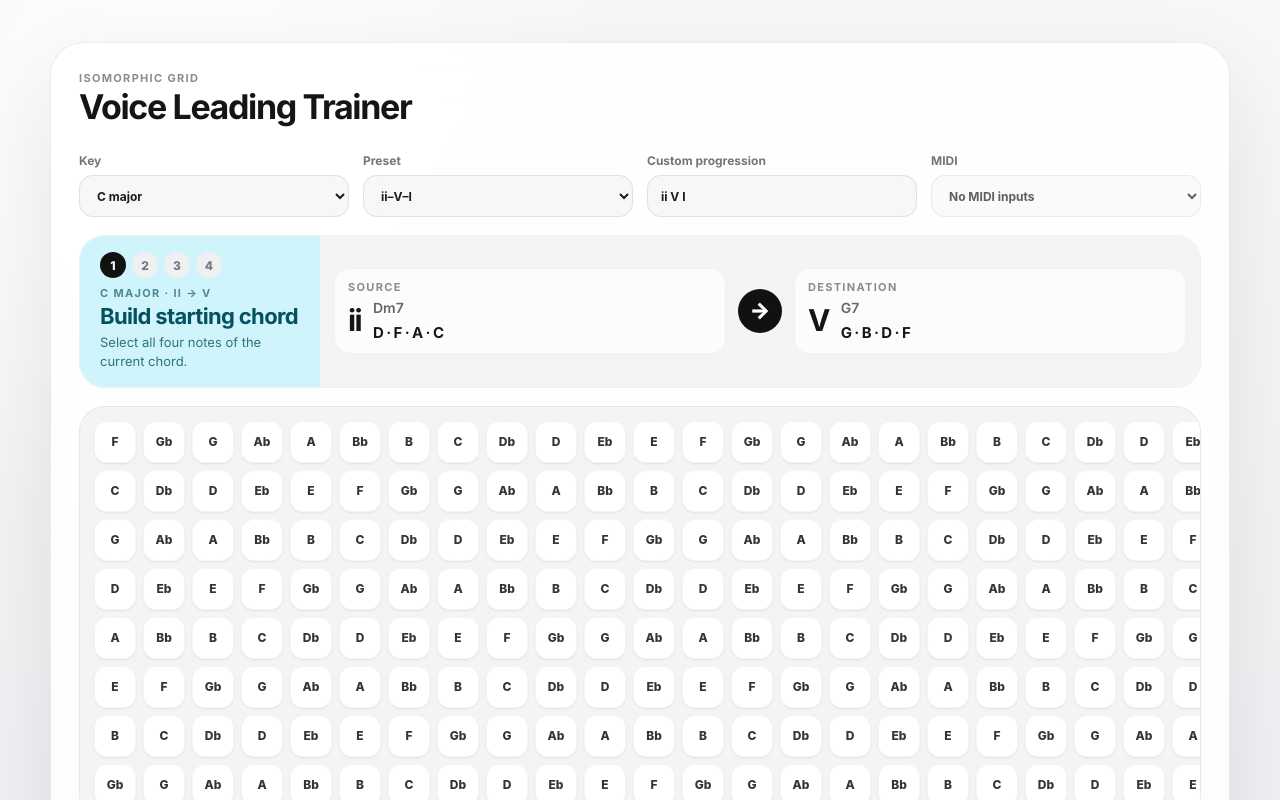
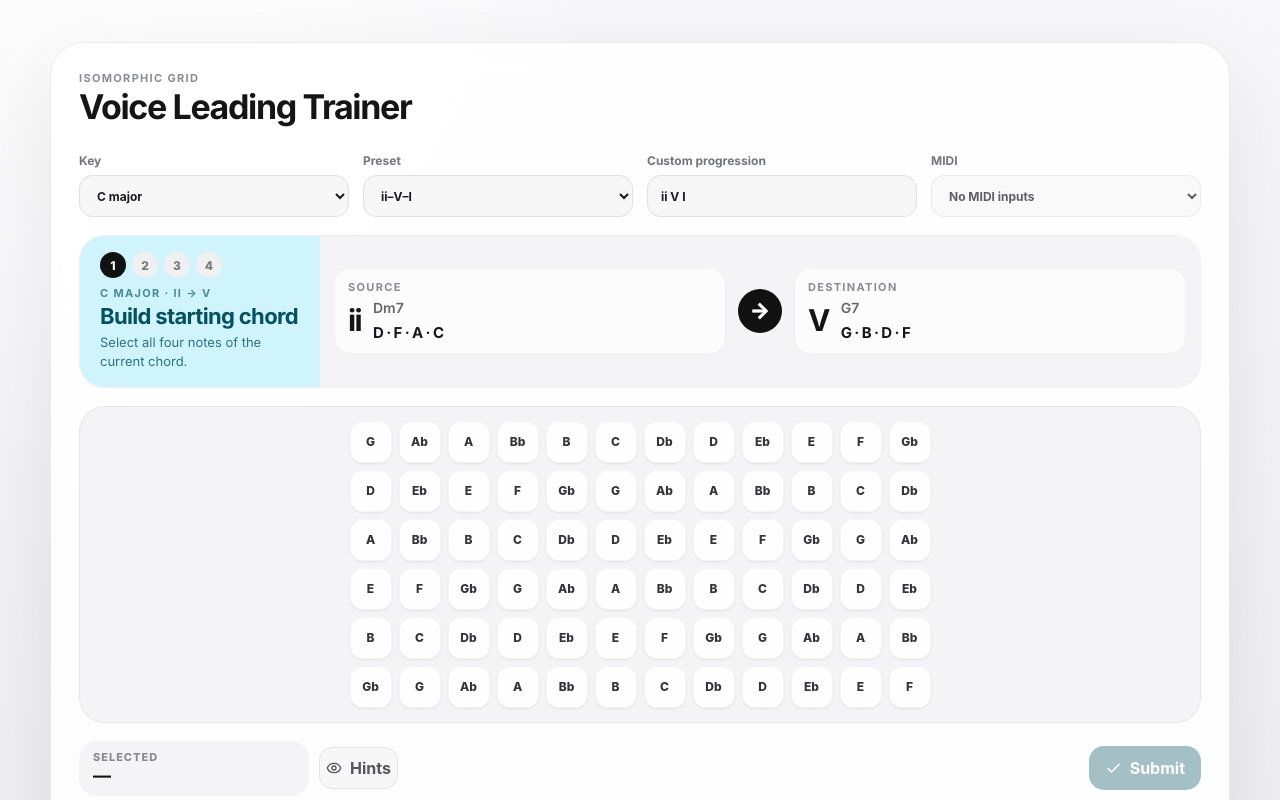
Before and after one commit to kazemio/isoflow, a React (Vite) app: page / in a window 1280 px wide. Shown: the top 800 px of the page. Built offline with nearby package versions, Linux system fonts and the light colour scheme.

Commit message:
Holding notes in MIDI mode will auto-click Submit

```diff
--- a/src/App.jsx
+++ b/src/App.jsx
@@ -79,7 +79,7 @@ function buildChordsForKey(key) {
   );
 }
 
-function buildGrid(rows = 8, cols = 25, startNote = 6) {
+function buildGrid(rows = 6, cols = 12, startNote = 6) {
   const grid = [];
 
   for (let visualRow = 0; visualRow < rows; visualRow++) {
@@ -230,7 +230,7 @@ function App() {
   const midiNoteOnRef = useRef(null);
   const midiNoteOffRef = useRef(null);
   const [midiHeldCells, setMidiHeldCells] = useState([]);
-  const [midiArmed, setMidiArmed] = useState(true);
+  const advanceRef = useRef(null);
 
   const midiPlayMode = Boolean(selectedMidiInputId);
 
@@ -396,9 +396,7 @@ function App() {
     lastMidiCellRef.current = cell;
     refreshMidiHeldCells();
 
-    if (!midiPlayMode) {
-      selectCell(cell, { ignoreMax: true });
-    }
+    selectCell(cell, { ignoreMax: true });
   }
 
   function onMidiNoteOff(noteNumber) {
@@ -409,7 +407,7 @@ function App() {
     refreshMidiHeldCells();
 
     const cell = GRID.flat().find((c) => c.id === id);
-    if (cell && !midiPlayMode) deselectCell(cell);
+    if (cell) deselectCell(cell);
   }
 
   midiNoteOnRef.current = onMidiNoteOn;
@@ -492,52 +490,6 @@ function App() {
     };
   }, [midiStatus, selectedMidiInputId]);
 
-  useEffect(() => {
-    if (!midiPlayMode) return;
-
-    if (midiHeldCells.length === 0) {
-      setMidiArmed(true);
-      setFeedback(null);
-      return;
-    }
-
-    const heldNotes = uniqueNotesFromCells(midiHeldCells);
-    if (heldNotes.length !== 4) {
-      setFeedback(null);
-      return;
-    }
-
-    const ok = heldNotes.slice().sort().join(",") === toChord.tones.slice().sort().join(",");
-    if (!ok) {
-      setFeedback({
-        type: "bad",
-        title: "Not the destination chord.",
-        body: `Expected ${toSymbol} in ${keyCenter}: ${toChord.tones.join(" · ")}`
-      });
-      return;
-    }
-
-    setFeedback({
-      type: "good",
-      title: "Correct.",
-      body: `${fromSymbol} → ${toSymbol} in ${keyCenter}`
-    });
-
-    if (!midiArmed) return;
-    setMidiArmed(false);
-
-    setTimeout(() => {
-      setPairIndex((value) => (value + 1) % progression.length);
-      setStageIndex(0);
-      setStartVoicing([]);
-      setStartGuides([]);
-      setMovedGuides([]);
-      setSelected([]);
-      setTransitionSummary(null);
-      setAwaitingNextRound(false);
-      setPendingDestination(null);
-    }, 250);
-  }, [midiPlayMode, midiHeldCells, midiArmed, toChord, toSymbol, fromSymbol, keyCenter, progression.length]);
 
   function checkStage() {
     if (stage.key === "START_CHORD") {
@@ -660,6 +612,8 @@ function App() {
     }
   }
 
+  advanceRef.current = advance;
+
   function startNextRound() {
     const destination = pendingDestination || [...movedGuides, ...selected];
 
@@ -736,6 +690,14 @@ function App() {
   const displaySelection = stage.key === "FILL_CHORD" ? [...movedGuides, ...selected] : currentSelection;
   const selectionText = displaySelection.map((c) => c.note).join(" ") || "—";
   const canAdvance = awaitingNextRound || currentSelection.length === maxSelectionsForStage();
+
+  // In MIDI mode, auto-submit after holding the correct notes for 3 seconds.
+  // eslint-disable-next-line react-hooks/rules-of-hooks
+  useEffect(() => {
+    if (!midiPlayMode || !canAdvance) return;
+    const timer = setTimeout(() => advanceRef.current?.(), 3000);
+    return () => clearTimeout(timer);
+  }, [midiPlayMode, canAdvance]);
 
   return (
     <main className="app-shell">
```
